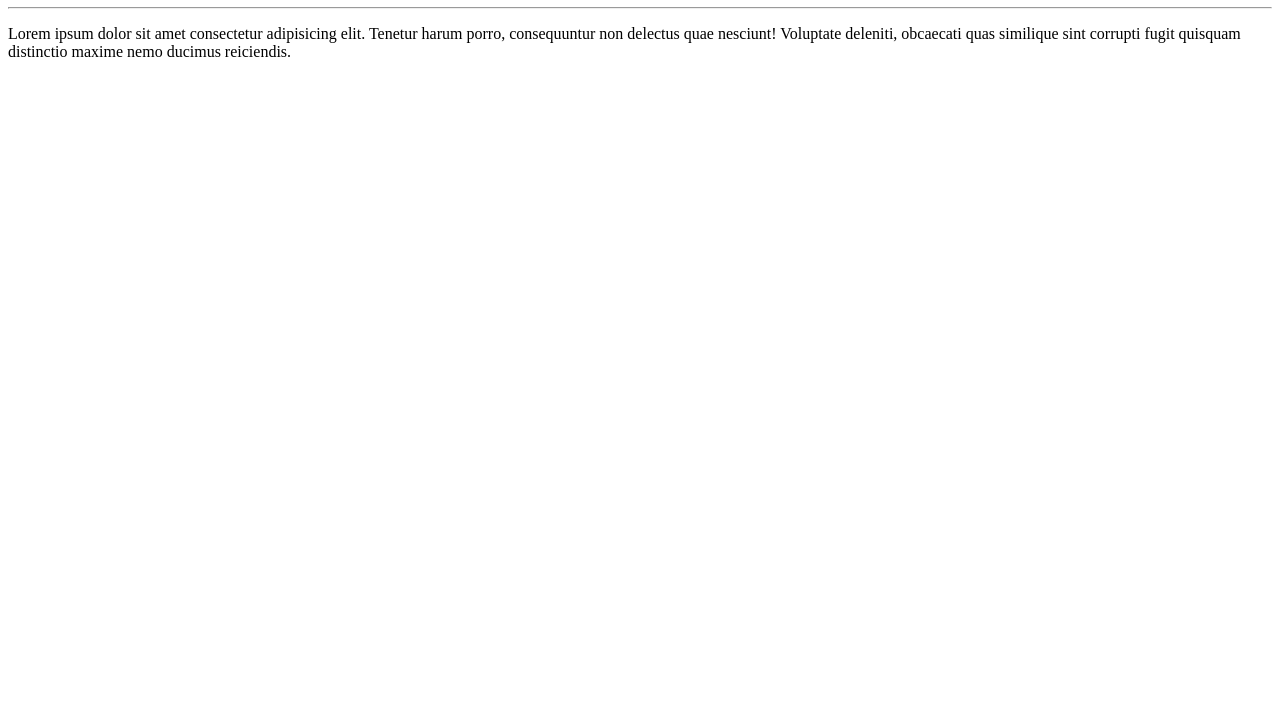
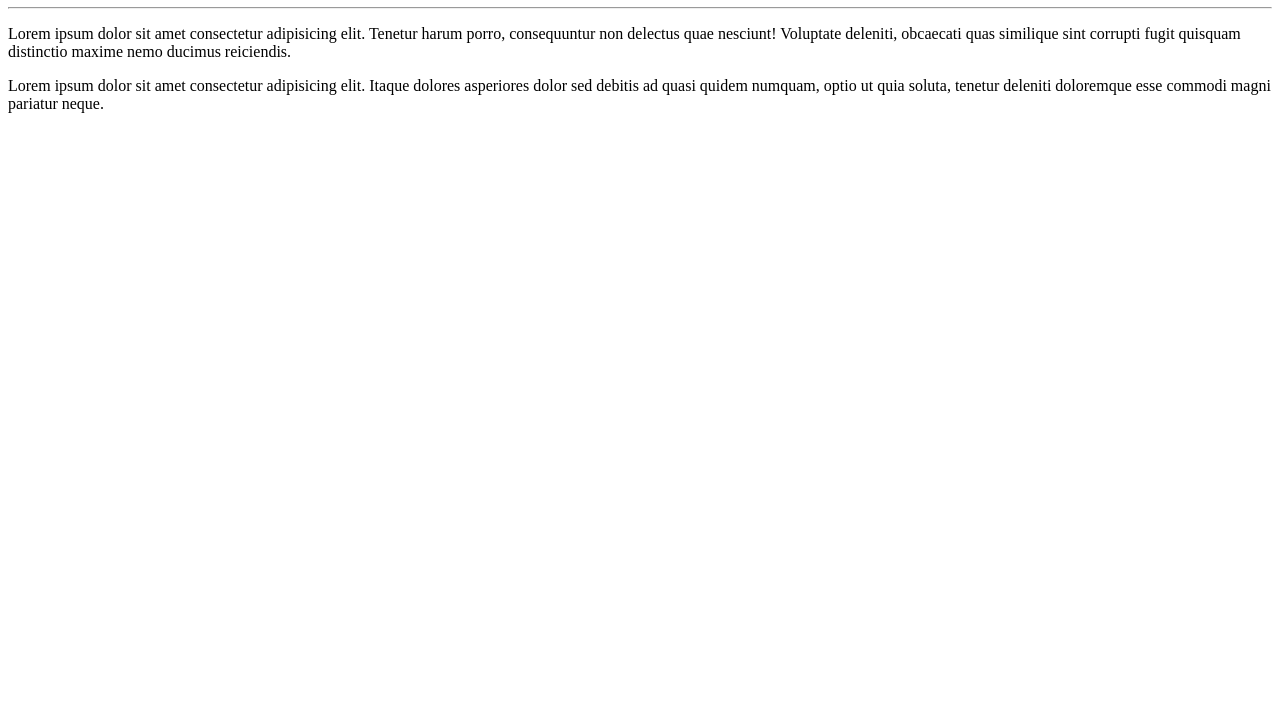
Before and after one commit to RianRios1/OlaMundo, a plain HTML site: page site-exemplo/index.html in a window 1280 px wide. Shown: the part 73-800 px from the top of the page. Drawn offline with Linux system fonts and the light colour scheme.

Commit message:
adicionei um paragrafo

```diff
--- a/site-exemplo/index.html
+++ b/site-exemplo/index.html
@@ -10,5 +10,6 @@
     <h1>Olá, Mundo</h1>
     <hr>
     <p>Lorem ipsum dolor sit amet consectetur adipisicing elit. Tenetur harum porro, consequuntur non delectus quae nesciunt! Voluptate deleniti, obcaecati quas similique sint corrupti fugit quisquam distinctio maxime nemo ducimus reiciendis.</p>
+    <p|>Lorem ipsum dolor sit amet consectetur adipisicing elit. Itaque dolores asperiores dolor sed debitis ad quasi quidem numquam, optio ut quia soluta, tenetur deleniti doloremque esse commodi magni pariatur neque.</p>
 </body>
 </html>
```
